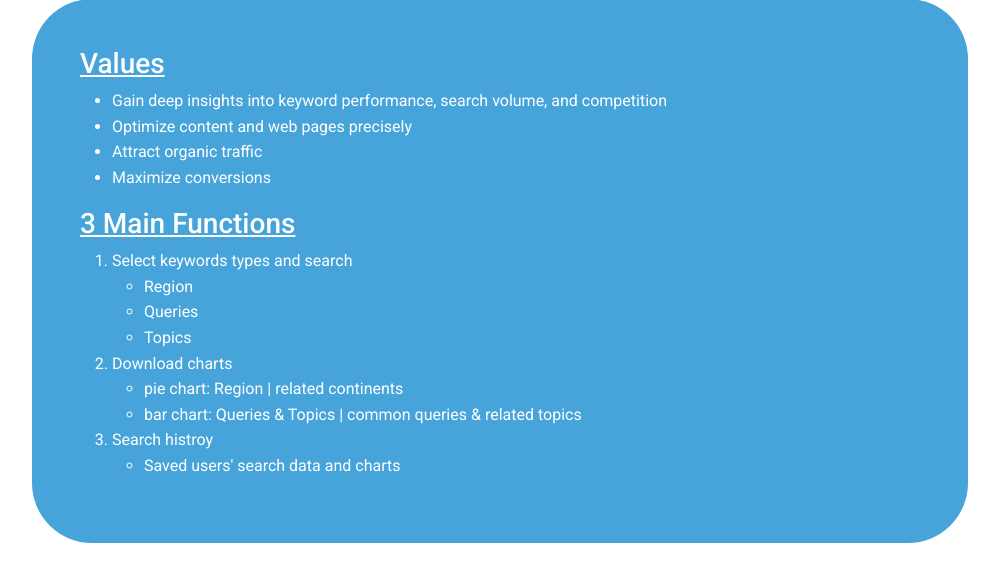
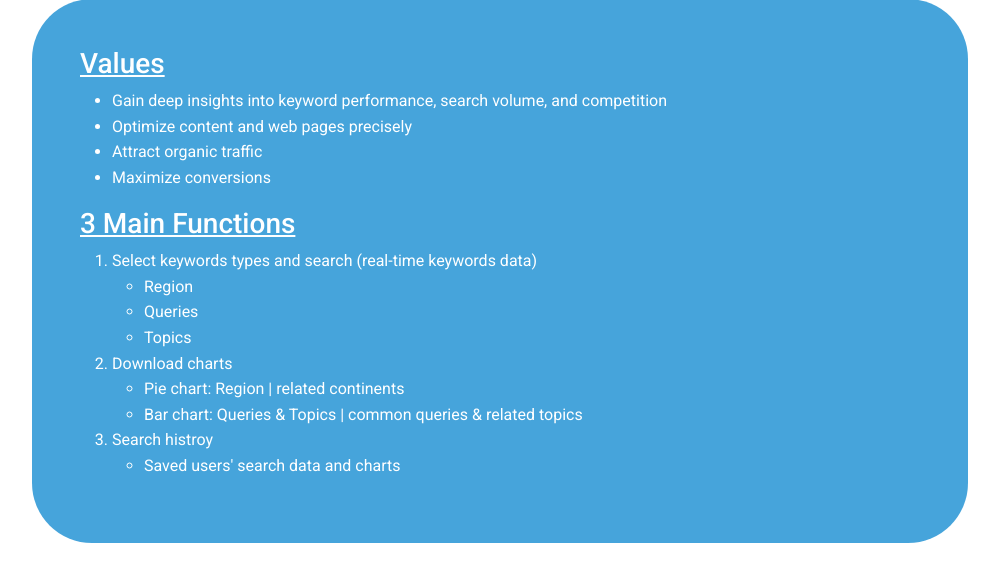
Before and after one commit to williamkoh0206/SEO-Keywords-Planner, a Flask app: page /about in a window 1280 px wide. Shown: the part 132-714 px from the top of the page, without its empty margins (140-1139 px from the left). Run offline with Flask 3, Linux system fonts and the light colour scheme; some libraries are stand-ins or nearby versions.

Commit message:
update the info of about page

```diff
--- a/templates/about.html
+++ b/templates/about.html
@@ -17,7 +17,7 @@
         <div class="text-start">
             <h3 class="text-decoration-underline" my-2>3 Main Functions</h3>
             <ol>
-                <li>Select keywords types and search</li>
+                <li>Select keywords types and search (real-time keywords data)</li>
                 <ul>
                    <li>Region</li>
                    <li>Queries</li>
@@ -25,8 +25,8 @@
                 </ul>
                 <li>Download charts</li>
                 <ul>
-                    <li>pie chart: Region | related continents</li>
-                    <li>bar chart: Queries & Topics | common queries & related topics</li>
+                    <li>Pie chart: Region | related continents</li>
+                    <li>Bar chart: Queries & Topics | common queries & related topics</li>
                 </ul>
                 <li>Search histroy</li>
                 <ul>
```
